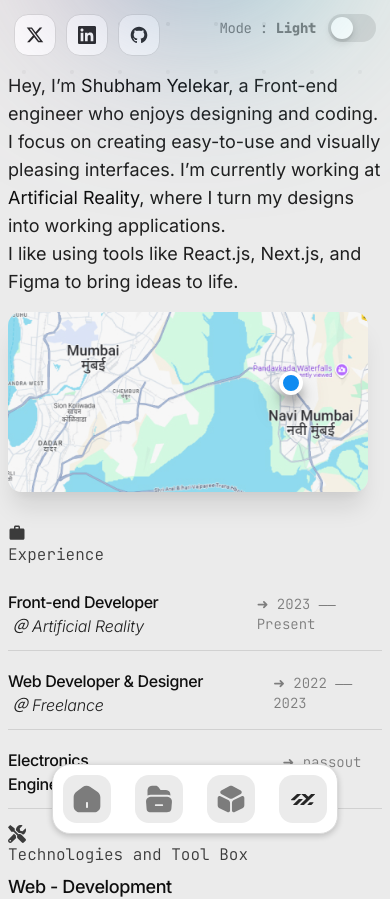
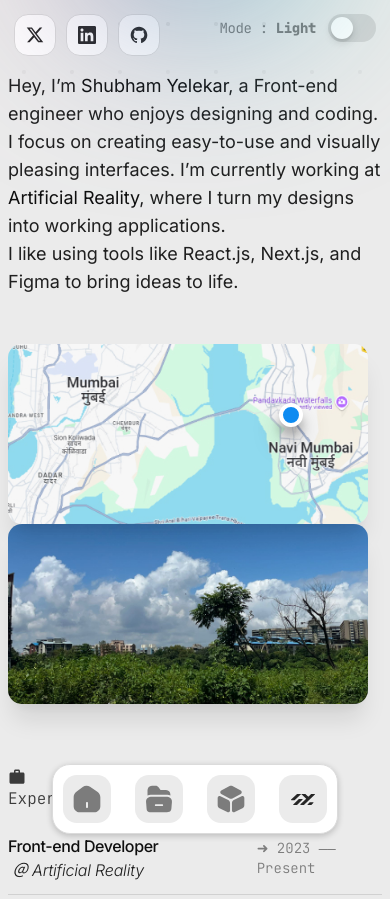
Before and after one commit to Shubham-yelekar/portfolio2024, a React (Vite) app: page /about in a window 390 px wide. Shown: the top 899 px of the page. Built offline with nearby package versions, Linux system fonts and the light colour scheme.

Commit message:
minor ui changes

```diff
--- a/src/App.css
+++ b/src/App.css
@@ -1321,6 +1321,7 @@
   .about-grid-wrapper {
     max-width: 768px;
     grid-template-rows: repeat(4, auto);
+    gap: 32px;
   }
 
   .intro-box h3{
@@ -1489,6 +1490,7 @@
   .about-grid-wrapper {
     grid-template-rows: repeat(8, 140px);
     padding: 0px 8px;
+    gap: 32px;
   }
 
   .intro-box  {
@@ -1581,7 +1583,7 @@
 @media screen and (max-width:576px){
   .about-grid-wrapper {
     margin: 7.2rem auto 2.4rem;
-    gap: 16px;
+    gap: 32px;
     padding: 0px 8px;
   }
 
@@ -1685,7 +1687,7 @@
   .about-grid-wrapper {
     grid-template-columns: repeat(4, 1fr);
     grid-template-rows: repeat(12, 115px);
-    gap: 16px;
+    gap: 48px;
 
   }
 
--- a/src/components/SocialLinks.jsx
+++ b/src/components/SocialLinks.jsx
@@ -26,7 +26,7 @@
             <XDotCom/>
             {/* <span>username</span> */}
           </motion.a>
-          <motion.a className='link-box' href="https://shubham-yelekar.netlify.app/" target='_blank' variants={navLinkVariant} initial="initial" animate="animate">
+          <motion.a className='link-box' href="https://www.linkedin.com/in/shubhamy1997" target='_blank' variants={navLinkVariant} initial="initial" animate="animate">
             <Linkedin/>
             {/* <span>username</span> */}
           </motion.a>
--- a/src/pages/About.jsx
+++ b/src/pages/About.jsx
@@ -114,9 +114,9 @@
             <div className='map-marking'></div>
 
           </div>
-          {/* <div className='about-image-2'>
+          <div className='about-image-2'>
 
-          </div> */}
+          </div>
           <motion.div variants={childVariants} className='bento-card intro-box'>
           <div className='about-image-1'>
           </div>
@@ -147,7 +147,7 @@
        <div className='bento-card tools-box'>
          <div className='flex  gap-4 items-center  about-title'> <FaTools size={18}/> <h6 className='text-[16px]' >Technologies and Tool Box</h6>
          </div>
-         <div className='mt-12'>
+         <div className='mt-8'>
             <h4>Web - Development</h4>
             <div className='mt-8 tech-box-grid'>
 
```
